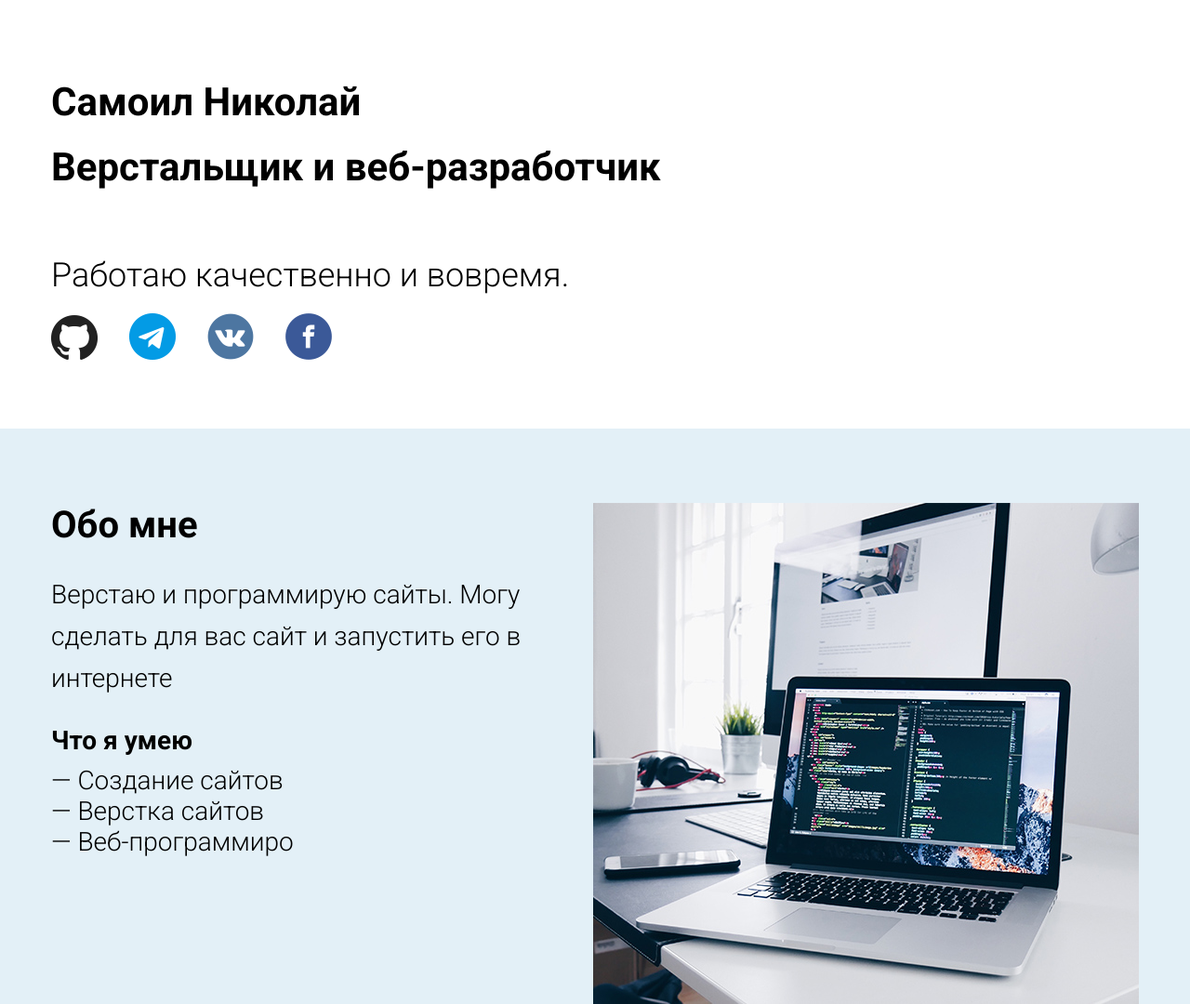
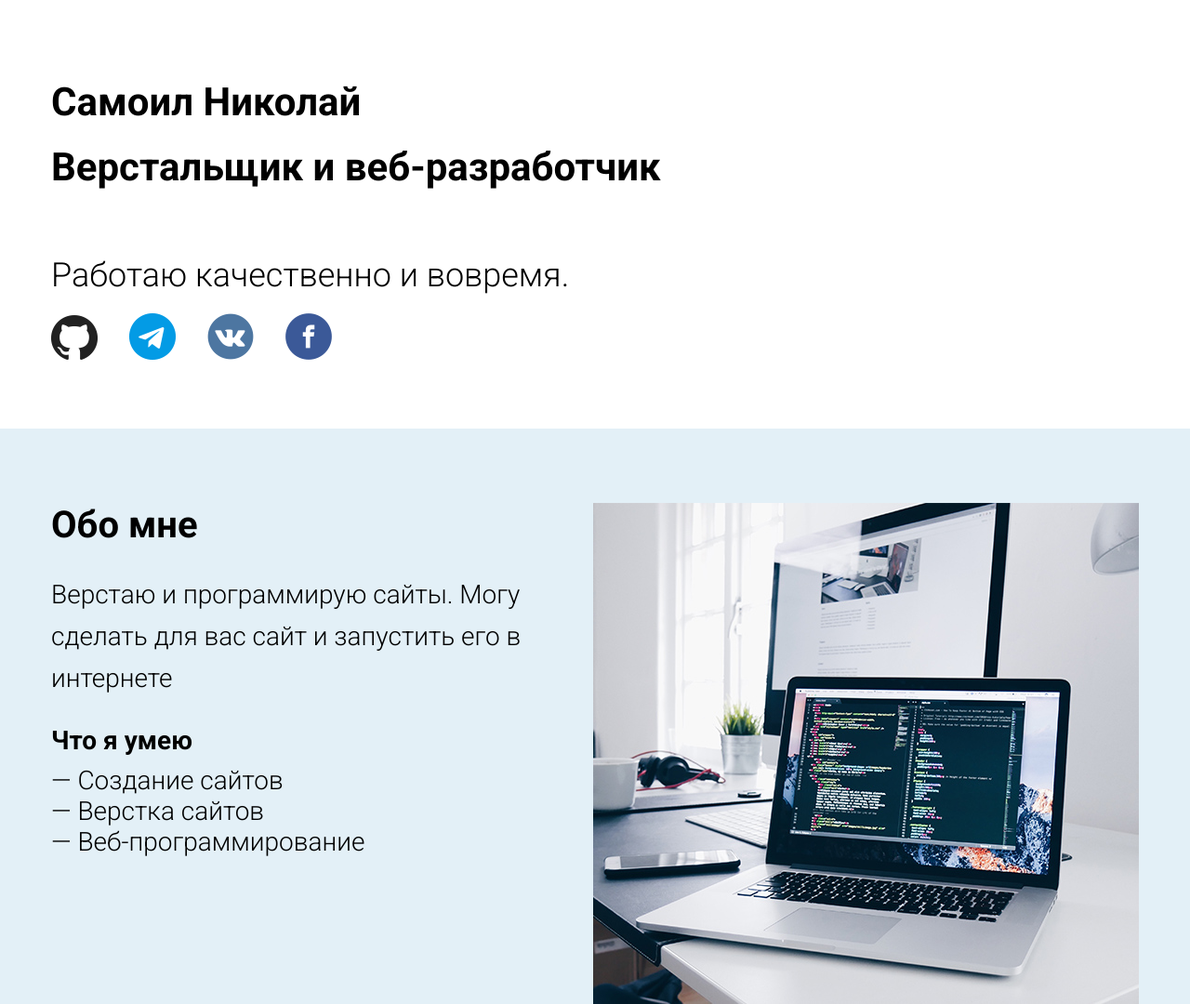
Before and after one commit to niksamoil/niksamoil.github.io, a plain HTML site: page portfolio/index.html in a window 1280 px wide. Shown: the top 1080 px of the page at 93% size. Drawn offline with Linux system fonts and the light colour scheme.

Commit message:
Update index.html

```diff
--- a/portfolio/index.html
+++ b/portfolio/index.html
@@ -42,7 +42,7 @@
                     <ul>
                         <li> Создание сайтов </li>
                         <li> Верстка сайтов </li>
-                        <li> Веб-программиро</li>
+                        <li> Веб-программирование</li>
                     </ul>
                 </div>
                 <!-- Левая колонка -->
```
